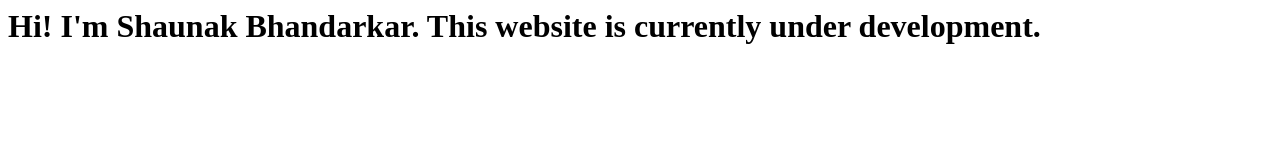
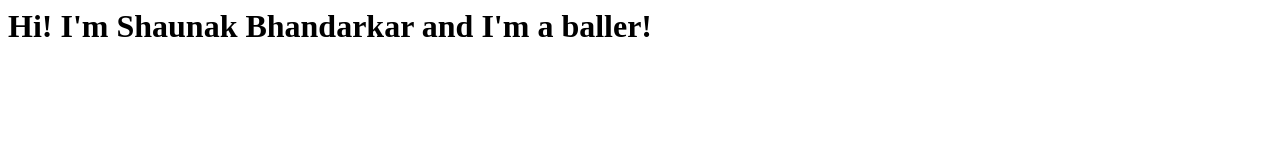
Before and after one commit to shaunakb/shaunakb.github.io, a plain HTML site: page index.html in a window 1280 px wide. Drawn offline with Linux system fonts and the light colour scheme.

Commit message:
Update index.html

```diff
--- a/index.html
+++ b/index.html
@@ -3,6 +3,6 @@
   <title>Shaunak Bhandarkar - Home</title>
  </head>
  <body>
-  <h1>Hi! I'm Shaunak Bhandarkar. This website is currently under development.</h1>
+  <h1>Hi! I'm Shaunak Bhandarkar and I'm a baller!</h1>
  </body>
 </html>
```
